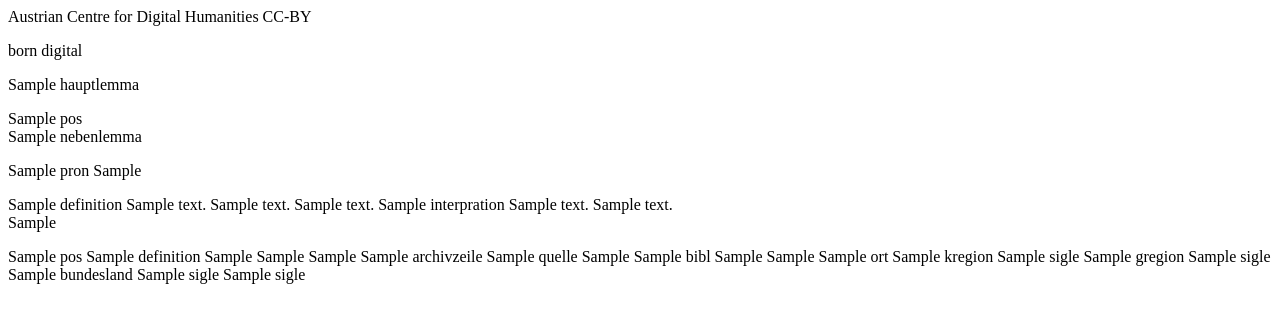
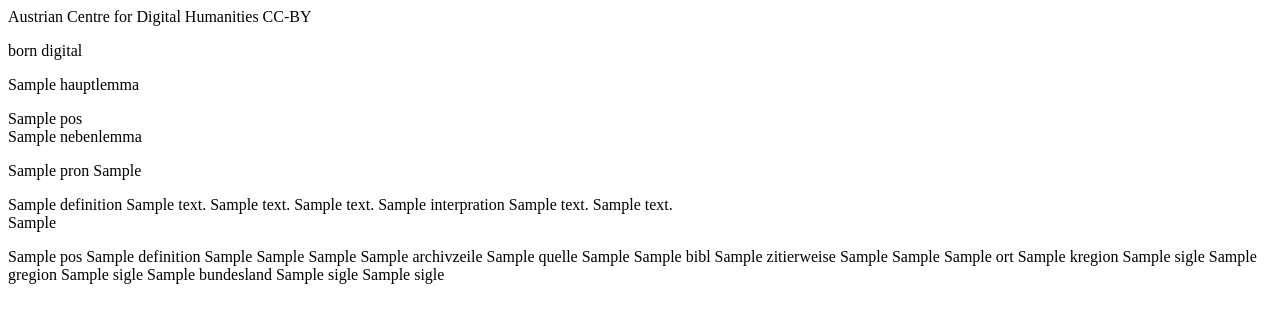
Before and after one commit to acdh-oeaw/dboebackend, a Django app: template belege/templates/belege/beleg_detail.j2 in a window 1280 px wide. Shown: the top 323 px of the page. Run offline with Django 5.2, Linux system fonts and the light colour scheme; the template is opened without the code that fills it: most values are stand-ins (such as "Sample title", 1, 10 or a date in 2020).

Commit message:
feat(data-model): serialize Beleg.zitierweise as TEI and ES-JSON

```diff
--- a/belege/serializers.py
+++ b/belege/serializers.py
@@ -94,6 +94,9 @@ class BelegSerializer(serializers.HyperlinkedModelSerializer):
         except AttributeError:
             ret["Bundesland1"] = []
 
+        for i, x in enumerate(instance.zitierweise, start=1):
+            ret[f"ZW{i}"] = [x]
+
         return ret
 
 
--- a/belege/templates/belege/beleg_detail.j2
+++ b/belege/templates/belege/beleg_detail.j2
@@ -52,7 +52,10 @@
     <ref type="quelleBearbeitet">{{ object.quelle_bearbeitet}}</ref>{% endif %}{% if object.bibl %}
     <ref type="bibl" corresp="this:QDB">
         <bibl>{{ object.bibl }}</bibl>
-    </ref>{% endif %}{% if object.ref_type_sni %}
+    </ref>{% endif %}{% for x in object.zitierweise %}
+    <ref type="zitierweise">
+        <bibl>{{ x }}</bibl>
+    </ref>{% endfor %}{% if object.ref_type_sni %}
     <ref type="sni">{{ object.ref_type_sni }}</ref>{% endif %}{% if object.ref_type_dbo %}
     <ref type="dbo">{{ object.ref_type_dbo }}</ref>{% endif %}{% if object.ort %}
     <usg type="geo" corresp="this:QDB">
```
